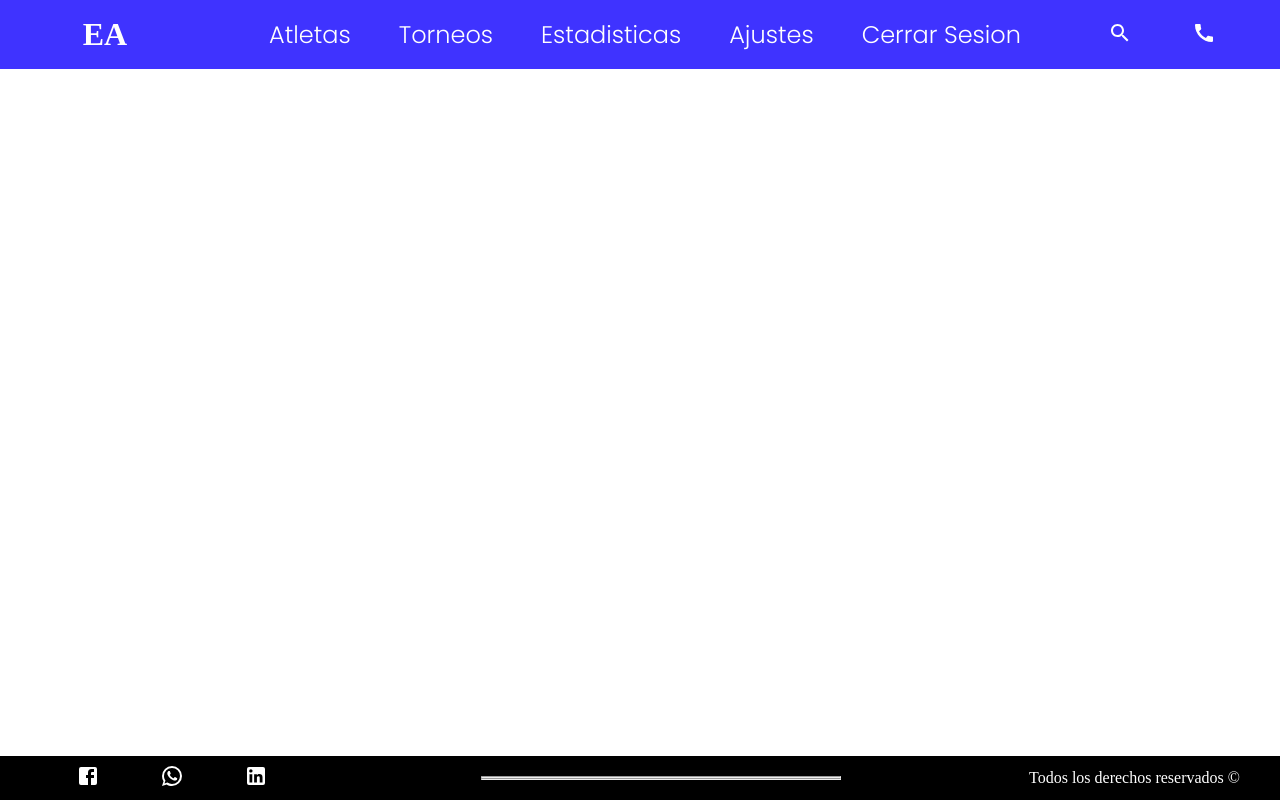
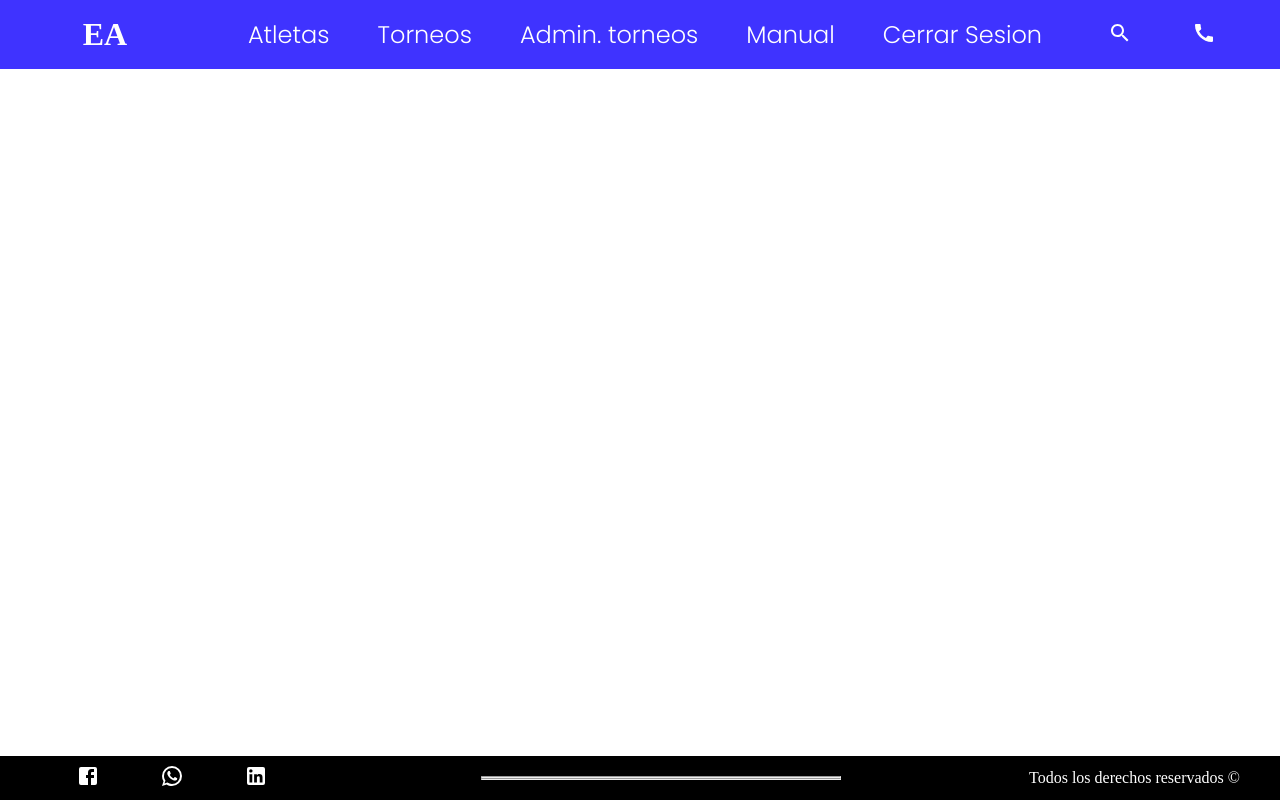
Before and after one commit to nazitha/proyectofinal, a React (Create React App) app: page /Torneo in a window 1280 px wide. Built offline with nearby package versions, Linux system fonts and the light colour scheme.

Commit message:
canbie el navbar

```diff
--- a/src/Dashboard/List2.js
+++ b/src/Dashboard/List2.js
@@ -16,8 +16,8 @@
                 <div className="list">
                     <NavLink to="/Dashboard" className="listItem" activeclassname="activeItem">Atletas</NavLink>
                     <NavLink to="/Torneo" className="listItem" activeclassname="activeItem">Torneos</NavLink>
-                    <NavLink to="/Estadistica" className="listItem" activeclassname="activeItem">Estadisticas</NavLink>
-                    <NavLink to="/info" className="listItem" activeclassname="activeItem">Ajustes</NavLink>
+                    <NavLink to="/Estadistica" className="listItem" activeclassname="activeItem">Admin. torneos</NavLink>
+                    <NavLink to="/info" className="listItem" activeclassname="activeItem">Manual</NavLink>
                     <NavLink to="/" className="listItem" activeclassname="activeItem">Cerrar Sesion</NavLink>
 
 
--- a/src/Modal/Formodels.js
+++ b/src/Modal/Formodels.js
@@ -22,7 +22,7 @@
         if ('fullName' in fieldValues)
             temp.fullName = fieldValues.fullName ? "" : "Nombre requerido."
             if ('LastName' in fieldValues)
-            temp.LastName = fieldValues.fullName ? "" : "Apellido requerido."
+            temp.LastName = fieldValues.LastName ? "" : "Apellido requerido."
             if ('Number' in fieldValues)
             temp.Number = fieldValues.Number.length > 9 ? "" : "Ingrese Elo."
 
```
